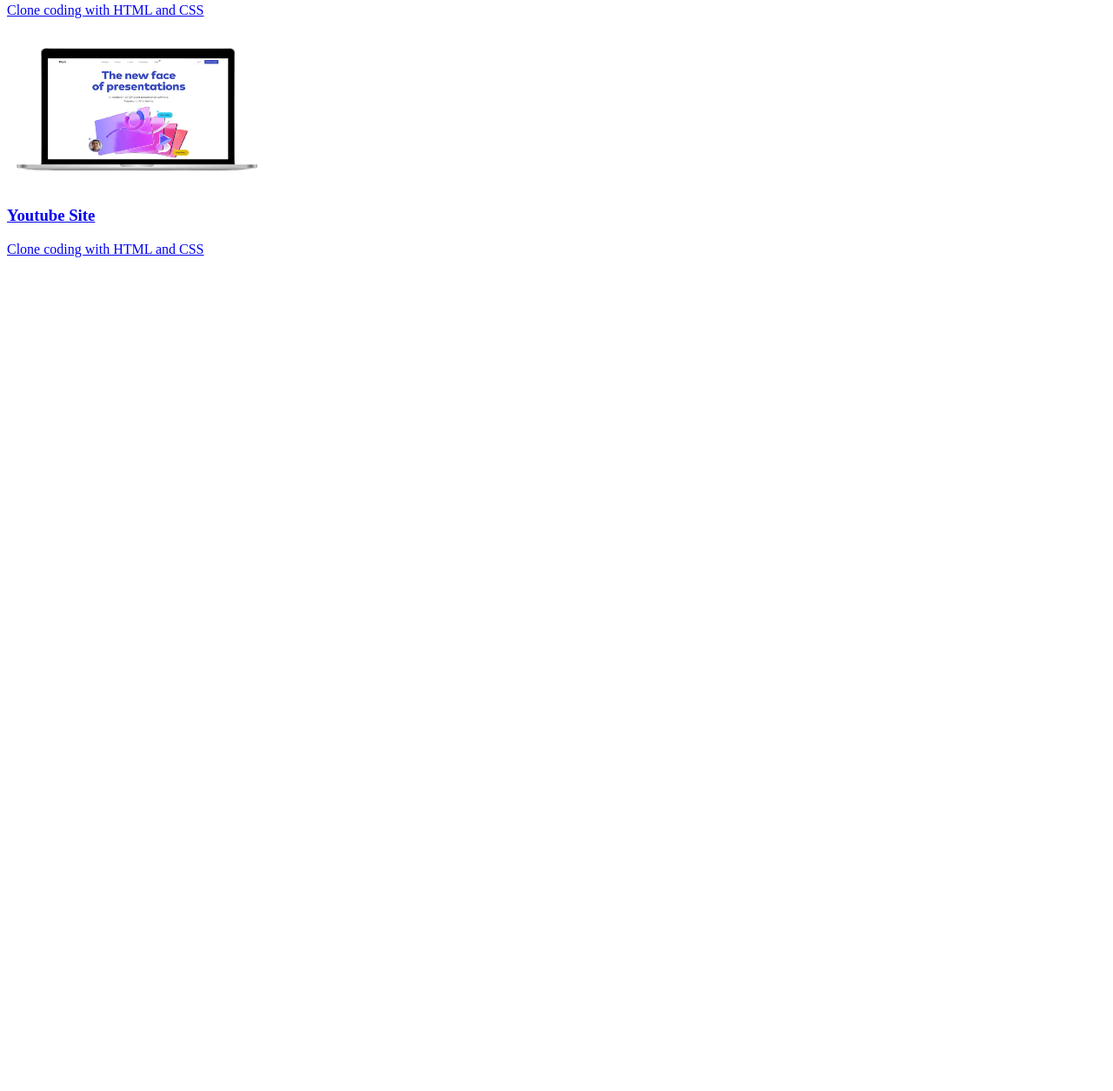
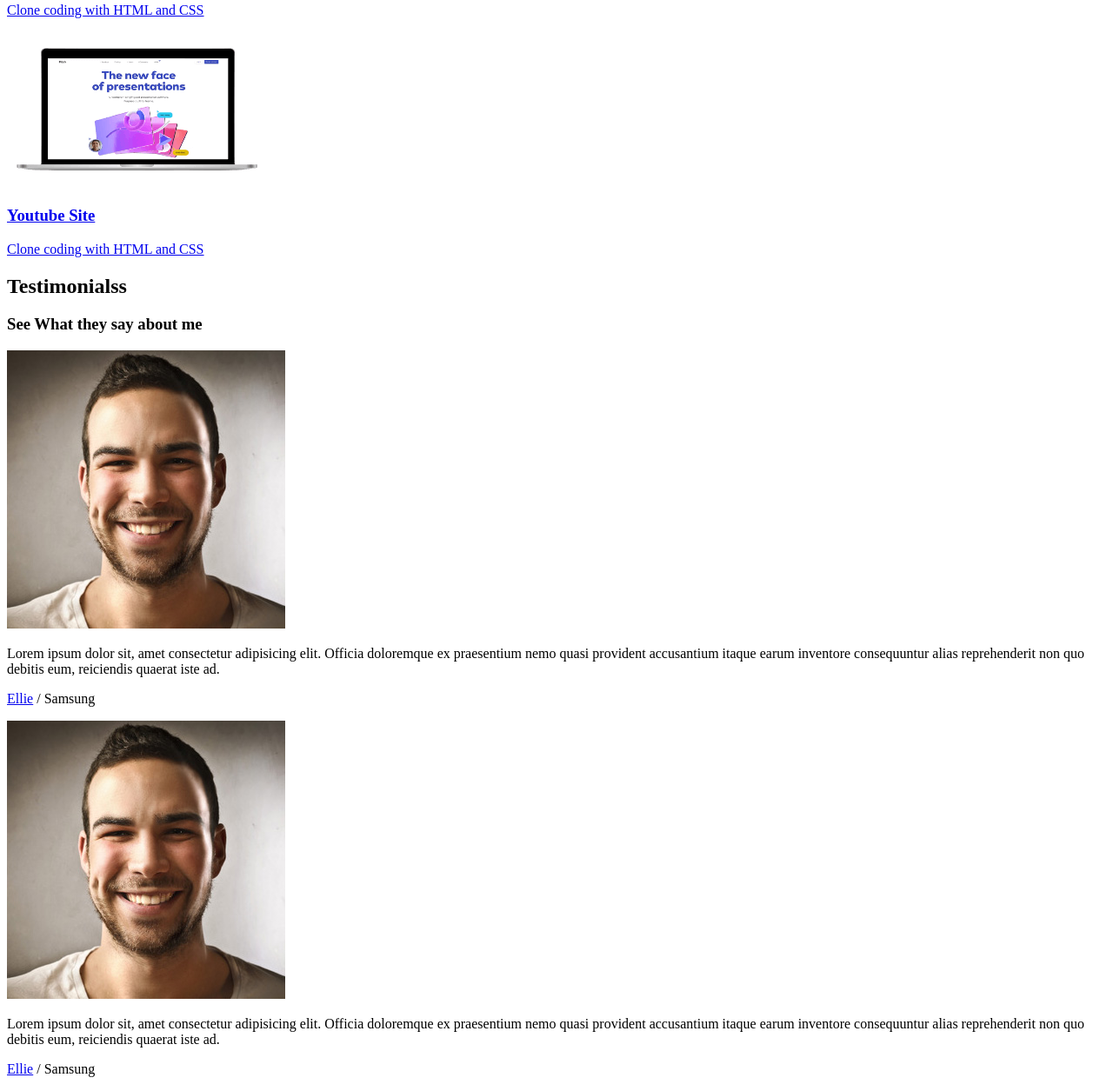
Before and after one commit to hikoand/Portfolio, a plain HTML site: page index.html in a window 1280 px wide. Shown: the part 4238-5493 px from the top of the page at 87% size. Before the commit the page ends 4542 px from the top, so only its background shows below. Drawn offline with Linux system fonts and the light colour scheme.

Commit message:
HTML: testimonial

```diff
--- a/index.html
+++ b/index.html
@@ -318,7 +318,45 @@
     </section>
 
     <!-- Testimonials -->
-    <section id="testimonials"></section>
+    <section id="testimonials">
+      <h1>Testimonialss</h1>
+      <h3>See What they say about me</h3>
+      <div class="testimonials">
+        <div class="testimonial">
+          <img
+            src="./imgs/testimonials/testimonials.jpeg"
+            alt="people"
+            class="testimonial__avatar"
+          />
+          <div class="testimonial__speech-bubble">
+            <p>
+              Lorem ipsum dolor sit, amet consectetur adipisicing elit. Officia
+              doloremque ex praesentium nemo quasi provident accusantium itaque
+              earum inventore consequuntur alias reprehenderit non quo debitis
+              eum, reiciendis quaerat iste ad.
+            </p>
+            <p class="name"><a href="#">Ellie</a> / Samsung</p>
+          </div>
+        </div>
+        <div class="testimonial">
+          <img
+            src="./imgs/testimonials/testimonials.jpeg"
+            alt="people"
+            class="testimonial__avatar"
+          />
+          <div class="testimonial__speech-bubble">
+            <p>
+              Lorem ipsum dolor sit, amet consectetur adipisicing elit. Officia
+              doloremque ex praesentium nemo quasi provident accusantium itaque
+              earum inventore consequuntur alias reprehenderit non quo debitis
+              eum, reiciendis quaerat iste ad.
+            </p>
+            <p class="name"><a href="#">Ellie</a> / Samsung</p>
+          </div>
+        </div>
+      </div>
+    </section>
+
     <!-- Contact -->
     <section id="contact"></section>
   </body>
```
Also changed, not shown: imgs/testimonials/testimonials.jpeg (added).
